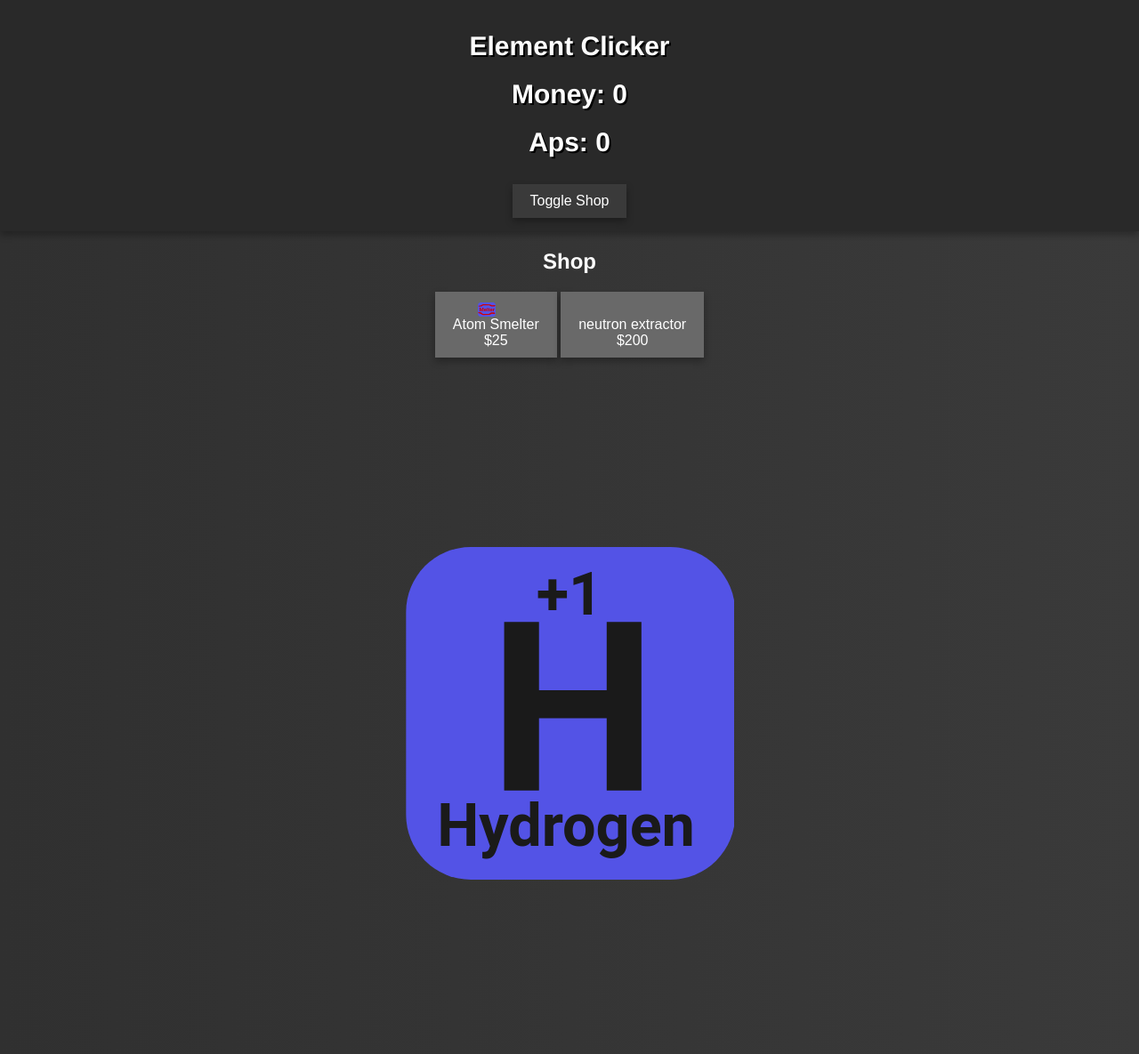
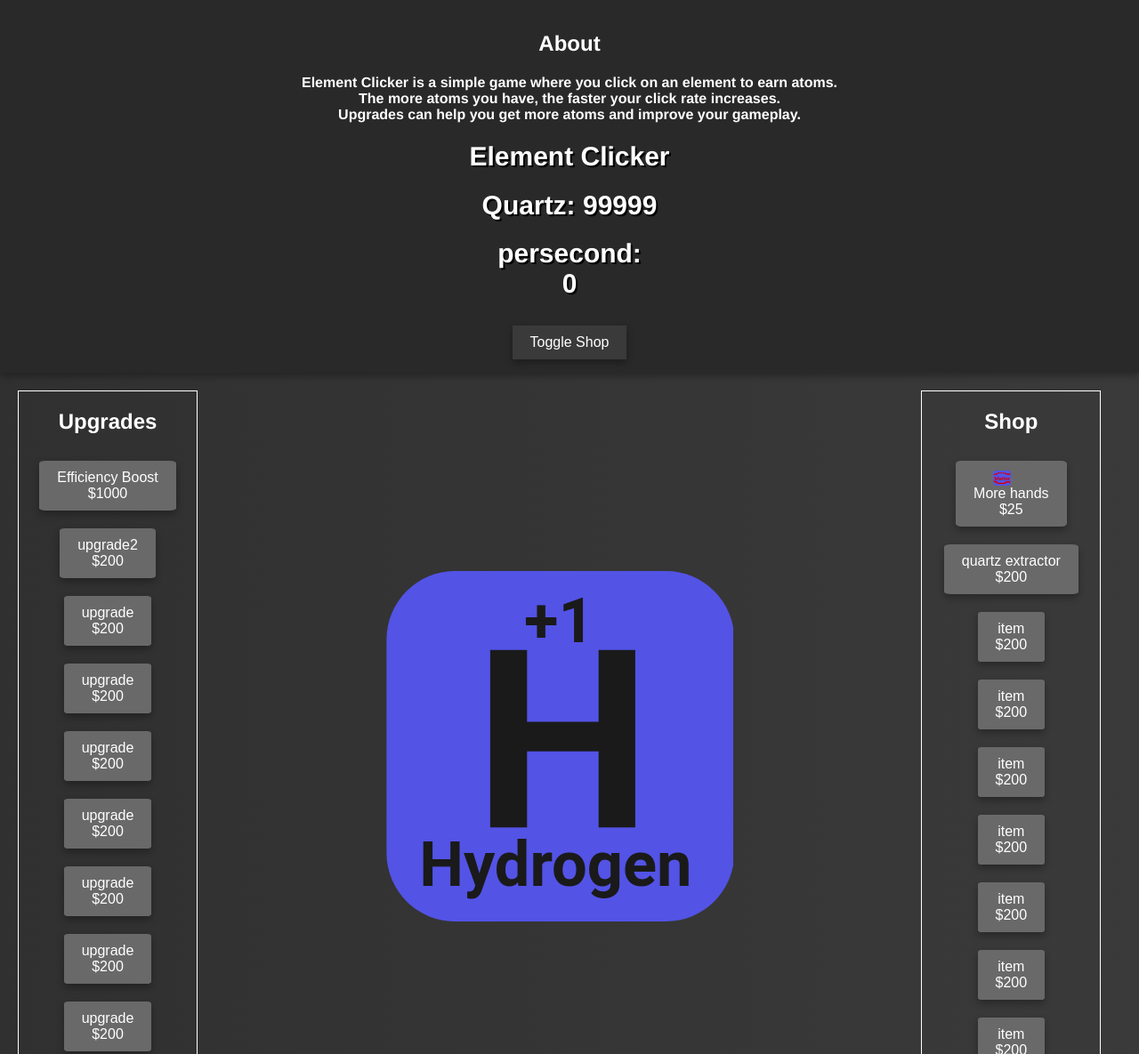
Before and after one commit to lug1212/Element-clicker, a plain HTML site: page index.html in a window 1280 px wide. Shown: the top 1185 px of the page at 89% size. Drawn offline with Linux system fonts and the light colour scheme.

Commit message:
update good

```diff
--- a/index.html
+++ b/index.html
@@ -8,20 +8,49 @@
 </head>
 <body>
     <div class="topbar">
+        <h2>About</h2>
+            <h4>Element Clicker is a simple game where you click on an element to earn atoms.<br> The more atoms you have, the faster your click rate increases. <br>Upgrades can help you get more atoms and improve your gameplay.</p>
         <h1>Element Clicker</h1>
         <h1 class="money">Atoms: 0</h1>
-        <h1 class="aps">Aps: 0</h1>
+        <h1 class="aps">persecond: <br> 0</h1>
         <button id="toggleShop">Toggle Shop</button>
     </div>
-    <div class="shop">
-        <h2>Shop</h2>
-        <button id="buyElement"><img src="images/1st-upgrade.svg" alt=""> <br> Atom Smelter<br>$25</button>
-        <button id="ejminer"> <br>neutron extractor <br>$200</button>
+    <div class="container">
+        <div class="upgrades">
+            <h2>Upgrades</h2>
+            <button id="upgrade1">Efficiency Boost<br>$1000</button>
+            <br><button id="upgrade2">upgrade2<br>$200</button>
+            <br><button id="upgrade2">upgrade<br>$200</button>
+            <br><button id="upgrade2">upgrade<br>$200</button>
+            <br><button id="upgrade2">upgrade<br>$200</button>
+            <br><button id="upgrade2">upgrade<br>$200</button>
+            <br><button id="upgrade2">upgrade<br>$200</button>
+            <br><button id="upgrade2">upgrade<br>$200</button>
+            <br><button id="upgrade2">upgrade<br>$200</button>
+            <br><button id="upgrade2">upgrade<br>$200</button>
+            <br><button id="upgrade2">upgrade<br>$200</button>
+        </div>
+        <div class="center">
+            <button id="element"><img src="images/drawing.svg" alt=""></button>
+            <div id="plusOneContainer" class="plusOne"></div>
+        </div>
+        <div class="shop">
+            <h2>Shop</h2>
+            <button id="buyElement"><img src="images/1st-item.svg" alt=""><br>More hands<br>$25</button>
+            <br><button id="ejminer">quartz extractor<br>$200</button>
+            <br><button id="upgrade2">item<br>$200</button>
+            <br><button id="upgrade2">item<br>$200</button>
+            <br><button id="upgrade2">item<br>$200</button>
+            <br><button id="upgrade2">item<br>$200</button>
+            <br><button id="upgrade2">item<br>$200</button>
+            <br><button id="upgrade2">item<br>$200</button>
+            <br><button id="upgrade2">item<br>$200</button>
+            <br><button id="upgrade2">item<br>$200</button>
+            <br><button id="upgrade2">item<br>$200</button>
+        </div>
+        <div class="footer">
 
-    </div>
-    <div class="center">
-        <img id="element" src="images/drawing.svg" alt="Clickable Image">
-        <div id="plusOneContainer" class="plusOne"></div>
+        </div>
     </div>
     <script src="script.js"></script>
 </body>
--- a/script.js
+++ b/script.js
@@ -1,21 +1,36 @@
-//variables :
-let money = 0;
+// Variables
+let money = 99999;
 let gain = 1;
 let gainpersecond = 0;
-//functions :
+let delay = 1000;
+let intervalId; // Store the interval ID
+
+// Functions
 function onclicked() {
-    money += gain
-    document.querySelector('.money').innerText = 'Money: ' + money;
+    money += gain;
+    document.querySelector('.money').innerText = 'Quartz: ' + money;
 }
+
 function Aps(){
     money += gainpersecond;
-    document.querySelector('.money').innerText = 'Money: '+ money;
+    document.querySelector('.money').innerText = 'Quartz: ' + money;
 }
 
-// event listener :
+// Event listeners
+document.getElementById('upgrade1').addEventListener('click', function(e) {
+    const cost = 1000;
+    if (money >= cost) {
+        money -= cost;
+        delay = 500; // Update the delay
+        clearInterval(intervalId); // Clear the old interval
+        intervalId = setInterval(Aps, delay); // Set a new interval with the updated delay
+        document.getElementById('.upgrade1').style.display = 'none';
+    }
+});
+
 document.getElementById('element').addEventListener('click', function(event) {
     const plusOneContainer = document.createElement('div');
-    plusOneContainer.textContent = '+'+ gain;
+    plusOneContainer.textContent = '+' + gain;
     plusOneContainer.className = 'plusOne';
     document.body.appendChild(plusOneContainer);
 
@@ -31,35 +46,32 @@ document.getElementById('element').addEventListener('click', function(event) {
         document.body.removeChild(plusOneContainer);
     }, 2000);
 });
+
 document.getElementById('ejminer').addEventListener('click', function(event) {
     const cost = 200;
-    if (money >= cost){
+    if (money >= cost) {
         money -= cost;
         gainpersecond += 1;
-        document.querySelector('.money').innerText = 'Money: '+ money;
-        document.querySelector('.aps').innerText = 'APS: '+ gainpersecond;
-    }
-    else {
-        return
+        document.querySelector('.money').innerText = 'Quartz: ' + money;
+        document.querySelector('.aps').innerText = 'Persecond \n' + gainpersecond;
     }
 });
+
 document.getElementById('buyElement').addEventListener('click', event => {
-    const cost = 25
-
+    const cost = 25;
     if (money >= cost) {
         gain += 1;
         money -= cost;
-
-        cost
-        document.querySelector('.money').innerText = 'Money: '+ money;
-    } else {
-        return
+        document.querySelector('.money').innerText = 'Quartz: ' + money;
     }
 });
+
 document.getElementById('toggleShop').addEventListener('click', function() {
     const shop = document.querySelector('.shop');
     shop.style.display = (shop.style.display === 'none' || shop.style.display === '') ? 'block' : 'none';
 });
+
 document.getElementById('element').addEventListener('click', onclicked);
-//inetverals
-setInterval(Aps,1000);
+
+// Intervals
+intervalId = setInterval(Aps, delay); // Set initial interval
--- a/style.css
+++ b/style.css
@@ -49,10 +49,22 @@ button img {
     margin-right: 20px;
 }
 
+.container {
+    display: flex;
+    justify-content: space-between;
+    align-items: flex-start;
+    padding: 20px;
+}
+
+.upgrades, .shop {
+    width: 20%;
+}
+
 .center {
     display: flex;
     justify-content: center;
     align-items: center;
+    width: 60%;
     height: 100vh;
     position: relative;
 }
@@ -95,9 +107,44 @@ button:hover {
         transform: translate(-50%, -50%) translateY(-50px);
     }
 }
+.center {
+    height: 100vh;
+    width: 60vw;
+    display: flex;
+    justify-content: center;
+    align-items: center;
+    position: relative;
+}
 
-.center img {
-    cursor: pointer;
-    height: auto;
-    transition: transform 0.2s;
+.center button{
+    background-color: transparent !important;
+    border: hidden;
+    box-shadow: none;
 }
+.center button img{
+    width: 100%;
+    height: 100%;
+}
+.center button:hover{
+    transform: scale(1.05);
+}
+.center button:active{
+    transform: scale(1.02);
+}
+.shop , .upgrades{
+    border: solid 1px ;
+    height: 100vh;
+    width: 25vb;
+}
+.shop button, .upgrades button{
+    margin: 10px;
+    border-radius: 5%;
+}
+.shop button:hover, .upgrades button:hover{
+    background-color: #ff6347;
+    transform: scale(1.05);
+}
+.shop button:active , .upgrades button:active{
+    background-color: #ff4500;
+    transform: scale(1.02);
+}
```
Also changed, not shown: images/1st-item.svg (renamed from images/1st-upgrade.svg).
